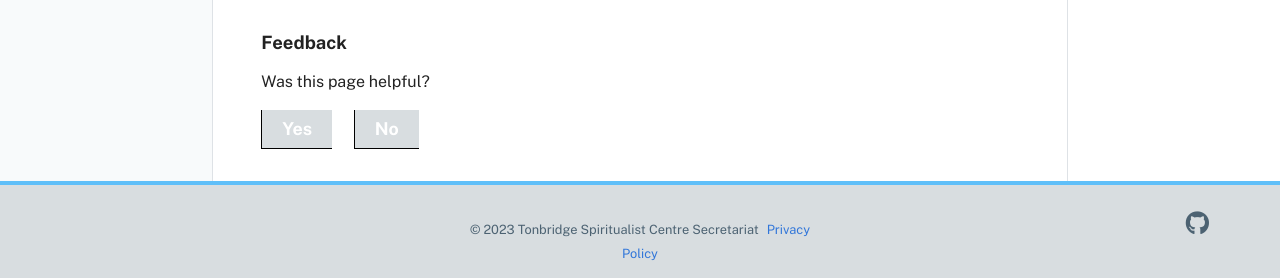
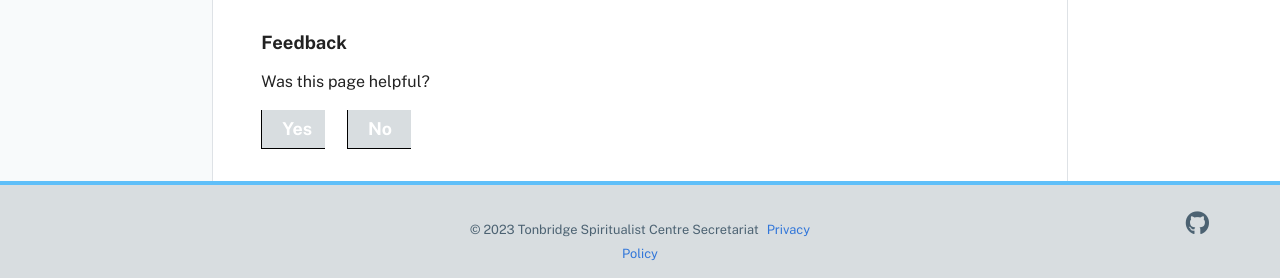
Before and after one commit to tonbridgespiritualist/docs, a Jekyll site: the page built from pages/index.md, in a window 1280 px wide and 900 px high, scrolled down 921 px. Shown: the part 619-897 px from the top of the window. Built offline with Jekyll 4.4.1, drawn with Linux system fonts in a browser that asks for light colours; some web fonts are replaced.

Commit message:
Update feedback.html

```diff
--- a/_includes/feedback.html
+++ b/_includes/feedback.html
@@ -15,8 +15,8 @@
 </style>
 <h5 class="feedback--title">Feedback</h5>
 <p class="feedback--question">Was this page helpful?</p>
-<button class="feedback--answer feedback--answer-yes passive-button">Yes</button>
-<button class="feedback--answer feedback--answer-no passive-button">No</button>
+<button class="feedback--answer feedback--answer-yes passive-button button-extra-padding">Yes</button>
+<button class="feedback--answer feedback--answer-no passive-button button-extra-padding">No</button>
 <p class="feedback--response feedback--response-yes">
   Glad to hear it!</a>.
 </p>
```
